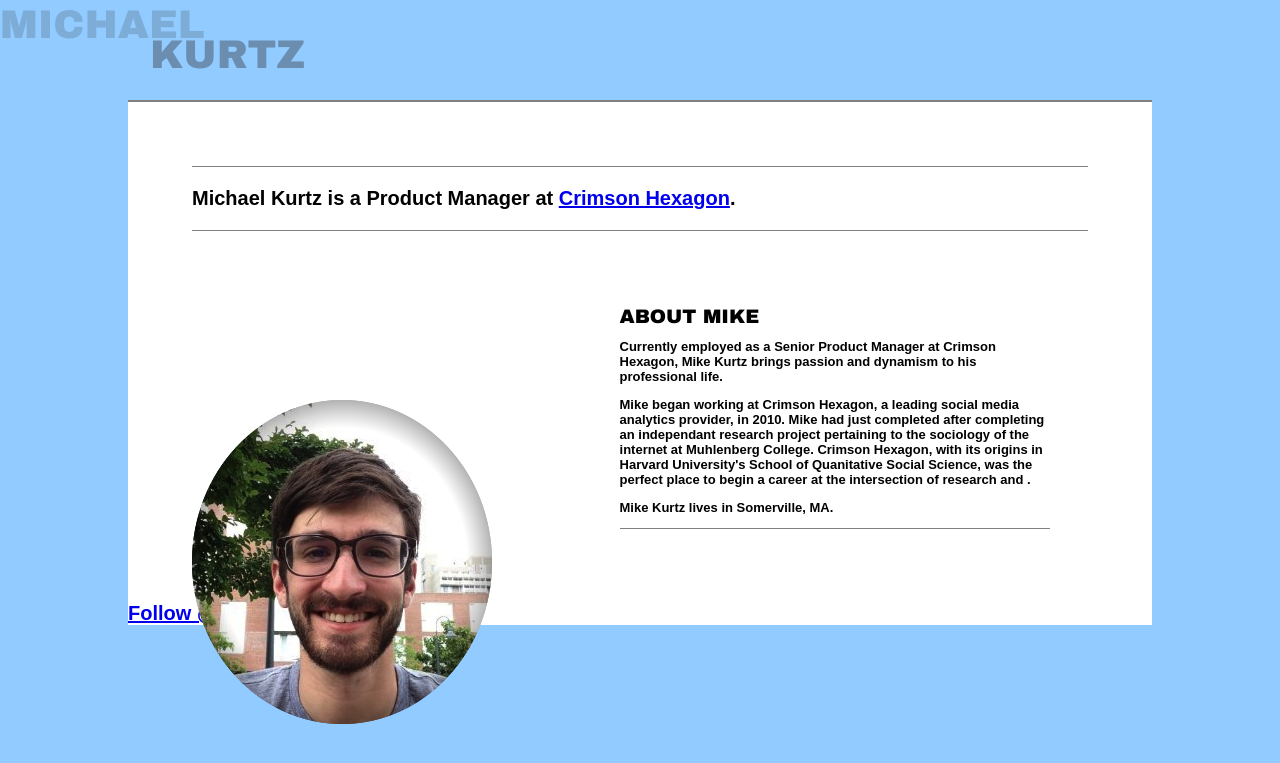
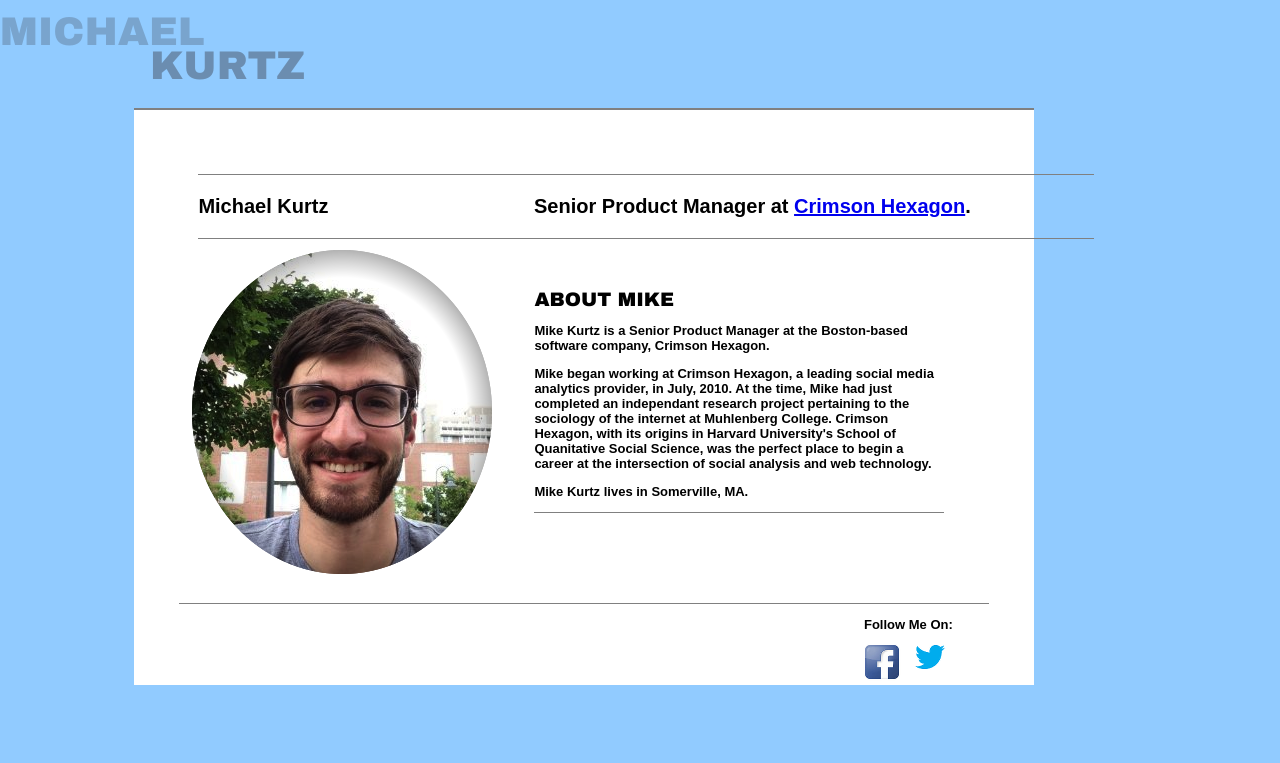
Before and after one commit to MKurtzProjects/M-Kurtz-Website, a PHP site: page / in a window 1280 px wide. Shown: the top 763 px of the page. Run offline with PHP 8.4, Linux system fonts and the light colour scheme; some libraries are stand-ins or nearby versions; some web fonts are replaced.

Commit message:
Finished first draft of Website, not working on Safari though
Working on Chrome well

```diff
--- a/css/style.css
+++ b/css/style.css
@@ -6,7 +6,6 @@
 	font-family: arial, sans-serif;
 	font-weight: bold;
 	font-size: 20px;
-	margin:0;
 }
 
 ul
@@ -48,17 +47,17 @@
 
 #name1 {
 	position: absolute;
-	top: 5px;
+	top: 12px;
 	left: 0px;
 	color: #33333D;
-	opacity: .2;
+	opacity: .25;
 	font-size: 40px;
 	text-shadow: none;
 }
 
 #name2 {
 	position: absolute;
-	top: 35px;
+	top: 46px;
 	left: 150px;
 	color: #33333D;
 	opacity: .4;
@@ -87,15 +86,8 @@
 
 */
 
-#container {
-background-color:white;
-margin: 0% 10%;
-}
 
-#main {
-        height: 500px;
-        border-top: 2px solid grey;
-}
+
 
 #summary {
         border-top: 1px solid grey;
@@ -107,17 +99,18 @@
 
 #bio {
 		background-color:white;
+		border-bottom: 1px solid grey;
         border-bottom: 1px solid grey;
         font-size: small;
-        margin: 20% 10% 10% 48%;
+        margin: 20% 10% 10% 400px;
 
 }
 
 #mikephoto {
-        display:inline;
+        display:block;
         position:absolute;
         left: 15%;
-        top: 50%;
+        top: 250px;
         }
 
 img
@@ -125,7 +118,27 @@
 			height: 75%;
 		}
 
-#middle {
-        border-left:1px solid grey;
-        border-right:1px solid grey;
+
+
+#footer {
+        border-top: 1px solid grey;
+        width: 90%;
+        text-align: center;
+        margin: 5% 5%;
 }
+
+#social{
+		margin: 0% 0% 0% 80%;
+}
+
+
+h3 {
+	font-size: small;
+}
+
+#main {
+        margin: 0px 10% 0% 10%;
+        width: 900px;
+        border-top: 2px solid grey;
+        background-color:white;
+}
--- a/index.html
+++ b/index.html
@@ -7,29 +7,10 @@
   	<title>Mike Kurtz</title> <link href='http://fonts.googleapis.com/css?family=Bowlby+One+SC' rel='stylesheet' type='text/css'>
 
     <link rel="stylesheet" href="css/style.css" type="text/css">
-    <link rel="stylesheet" href="css/menustyle.css" type="text/css">
   </head>
 
   <body>
 
-<div id="fb-root"></div>
-<script>(function(d, s, id) {
-  var js, fjs = d.getElementsByTagName(s)[0];
-  if (d.getElementById(id)) return;
-  js = d.createElement(s); js.id = id;
-  js.src = "http://connect.facebook.net/en_US/all.js#xfbml=1";
-  fjs.parentNode.insertBefore(js, fjs);
-}(document, 'script', 'facebook-jssdk'));</script>
-
-
-    <script>
-      !function(d,s,id)
-      {var js,fjs=d.getElementsByTagName(s)[0],p=/^http:/.test(d.location)?'http':'https';
-
-      if(!d.getElementById(id)){js=d.createElement(s);js.id=id;js.src=p+'://platform.twitter.com/widgets.js';fjs.parentNode.insertBefore(js,fjs);}
-          }
-      (document, 'script', 'twitter-wjs');
-    </script>
 
 
   <div id="header">
@@ -39,81 +20,40 @@
 		  <h2 id="name2">Kurtz</h2>
     </div>
 
+  </div>
 
 
-   </div>
-
-   <div id=container>
   <div id="main">
 
     <div id="summary">
-        <p> Michael Kurtz is a Product Manager at <a href="http://www.crimsonhexagon.com/"> Crimson Hexagon</a>. </p>
-
+      <p> Michael Kurtz &nbsp &nbsp &nbsp &nbsp &nbsp &nbsp &nbsp &nbsp &nbsp &nbsp &nbsp &nbsp &nbsp &nbsp &nbsp &nbsp &nbsp  &nbsp Senior Product Manager at <a href="http://www.crimsonhexagon.com/"> Crimson Hexagon</a>. </p>
     </div>
-
-
 
     <div id="mikephoto">
       <img src="/images/OutdoorsMike2.png" alt="some_text">
 
     </div>
 
-
-
-<!--
-<div id='cssmenu'>
-<ul>
-   <li class='active'><a href='index.html'><span>Home</span></a></li>
-   <li class='has-sub'><a href='#'><span>Products</span></a>
-      <ul>
-         <li><a href='#'><span>Widgets</span></a></li>
-         <li><a href='#'><span>Menus</span></a></li>
-         <li class='last'><a href='#'><span>Products</span></a></li>
-      </ul>
-   </li>
-   <li class='has-sub'><a href='#'><span>Company</span></a>
-      <ul>
-         <li><a href='#'><span>About</span></a></li>
-         <li class='last'><a href='#'><span>Location</span></a></li>
-      </ul>
-   </li>
-   <li class='last'><a href='#'><span>Contact</span></a></li>
-</ul>
-</div>
-
-
-
-
-
-    <div id="menu">
-      <ul>
-        <li><a href="default.asp">About </a></li>
-        <li><a href="news.asp">Resume</a></li>
-        <li><a href="contact.asp">Music</a></li>
-      </ul>
-    </div>
--->
-
     <div id="bio">
-
       <h2> About Mike </h2>
 
+      <p> Mike Kurtz is a Senior Product Manager at the Boston-based software company, Crimson Hexagon.</p>
 
-      <p> Currently employed as a Senior Product Manager at Crimson Hexagon, Mike Kurtz brings passion and dynamism to his professional life.</p>
-
-      <p> Mike began working at Crimson Hexagon, a leading social media analytics provider, in 2010.  Mike had just completed after completing an independant research project pertaining to the sociology of the internet at Muhlenberg College.  Crimson Hexagon, with its origins in Harvard University's School of Quanitative Social Science, was the perfect place to begin a career at the intersection of research and . </p>
+      <p> Mike began working at Crimson Hexagon, a leading social media analytics provider, in July, 2010.  At the time, Mike had just completed an independant research project pertaining to the sociology of the internet at Muhlenberg College.  Crimson Hexagon, with its origins in Harvard University's School of Quanitative Social Science, was the perfect place to begin a career at the intersection of social analysis and web technology. </p>
 
       <p> Mike Kurtz lives in Somerville, MA. </p>
 
     </div>
+
+    <div id="footer">
+
+      <div id ="social">
+        <h3> Follow Me On: <br> </
+        <a href="https:/facebook.com/mike.kurtz1/"><img src="/images/facebook.png"></a>
+        <a href="https://twitter.com/Mike_Kurtz/"><img src="/images/twitter.png"></a>
       </div>
-
-    <div id="social">
-      <a href="https://twitter.com/Mike_Kurtz" class="twitter-follow-button" data-show-count="false">Follow    @Mike_Kurtz</a>
-    <div class="fb-follow" data-href="https://www.facebook.com/mike.kurtz1" data-width="450" data-layout="button_count" data-show-faces="true"></div>
     </div>
   </div>
 
-
 </body>
 </html>
```
Also changed, not shown: images/facebook.jpeg (added), images/facebook.png (added), images/twitter.png (added). Lines whose indentation alone changed are shown as unchanged.
